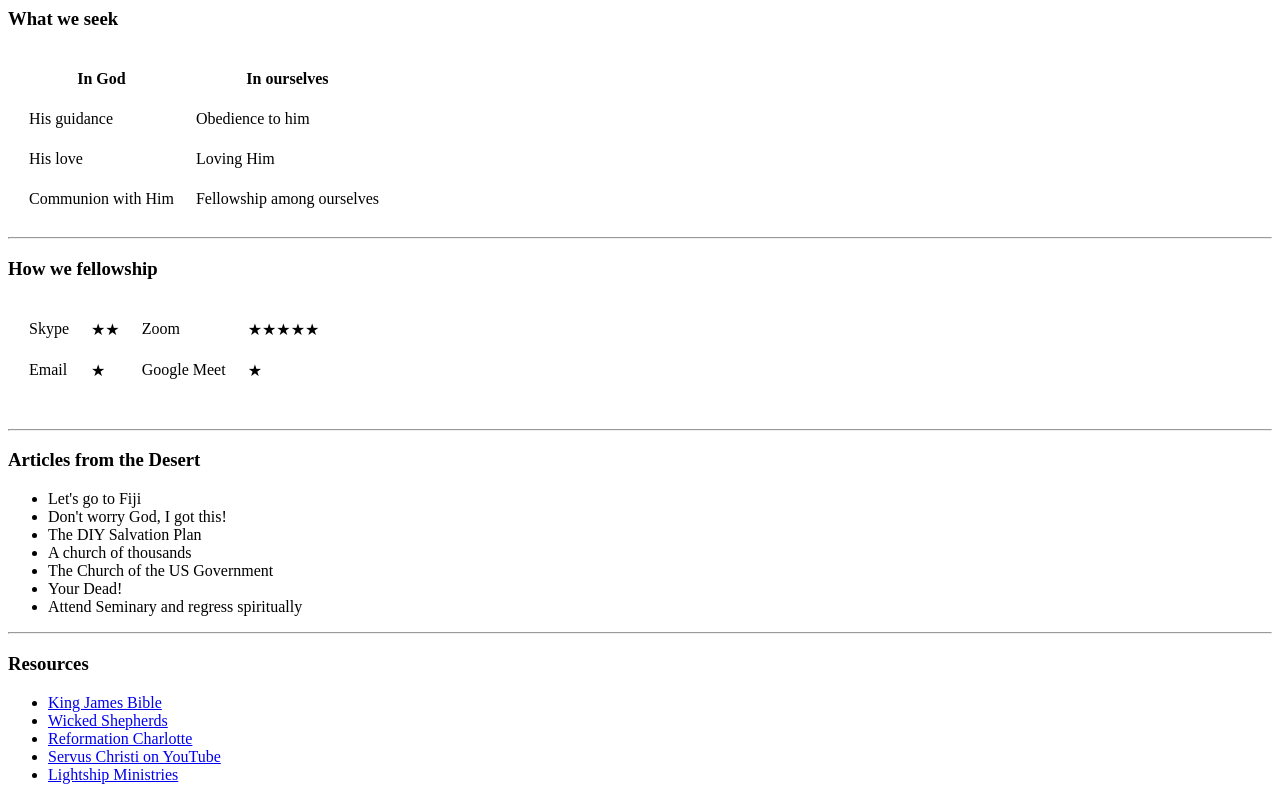
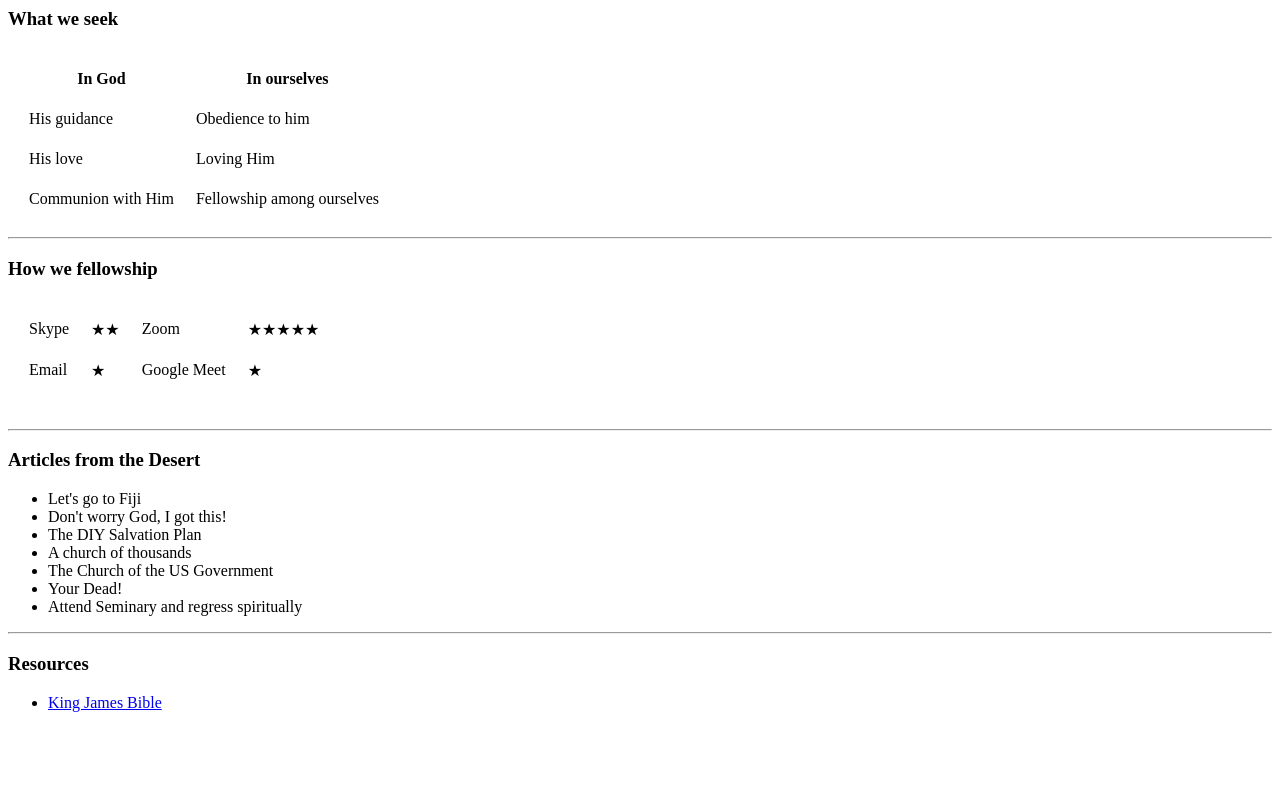
Before and after one commit to teatree000/desertsignal, a plain HTML site: page index.html in a window 1280 px wide. Shown: the part 571-1371 px from the top of the page. After the commit the page ends 1299 px from the top, so only its background shows below. Drawn offline with Linux system fonts and the light colour scheme.

Commit message:
Add files via upload
Getting rid of all sources except King James Bible

```diff
--- a/index.html
+++ b/index.html
@@ -105,10 +105,6 @@
         <h3>Resources</h3>
         <ul>
            <li><a href="https://www.kingjamesbibleonline.org/">King James Bible</a></li>
-           <li><a href="http://www.wickedshepherds.com/">Wicked Shepherds</a></li>
-           <li><a href="https://reformationcharlotte.org">Reformation Charlotte</a></li>
-           <li><a href="https://www.youtube.com/user/ambassadortotheKing">Servus Christi on YouTube</a></li>
-           <li><a href="https://lightshipministries.org">Lightship Ministries</a></li>
        </ul>
 
 
```
